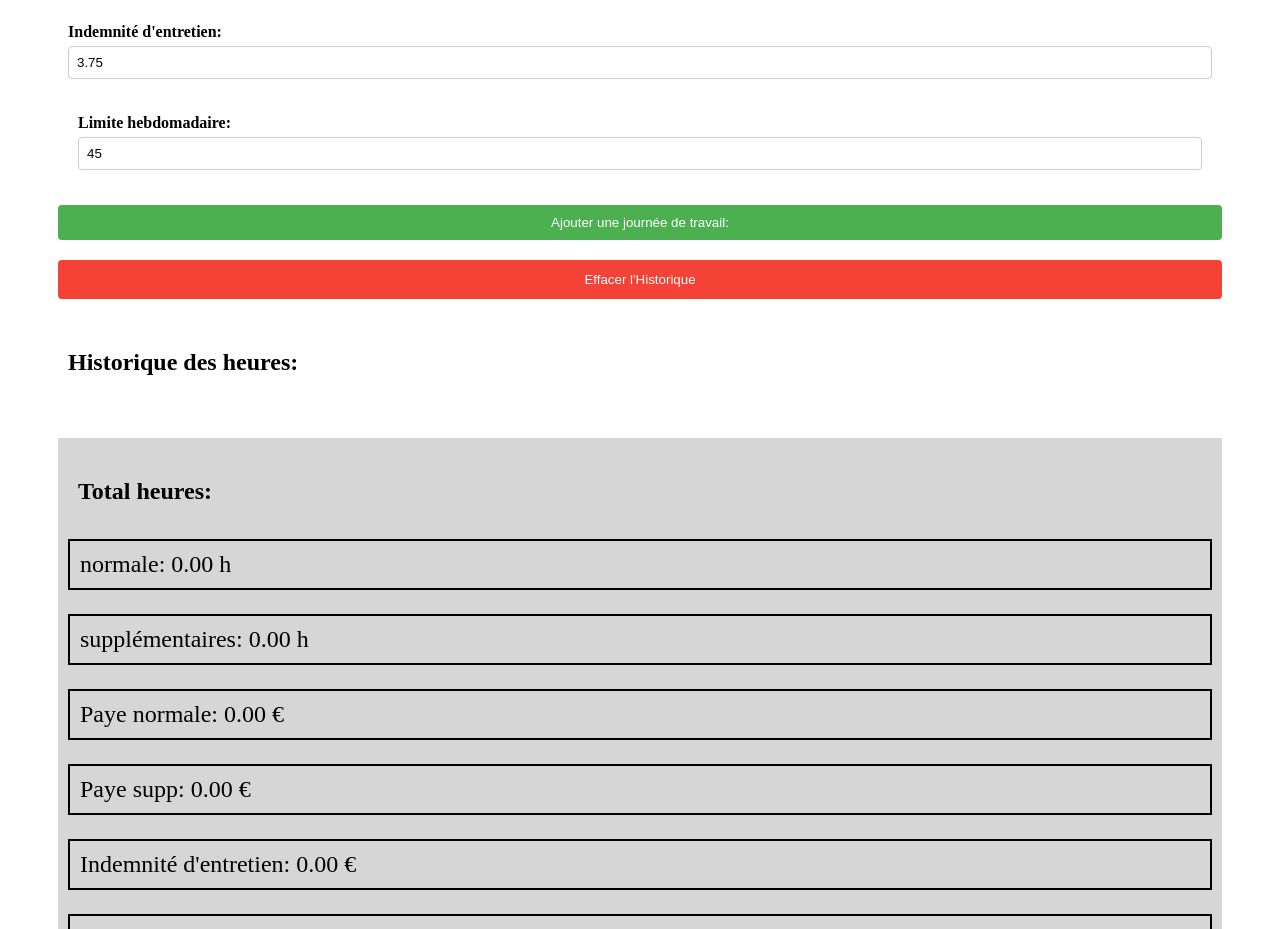
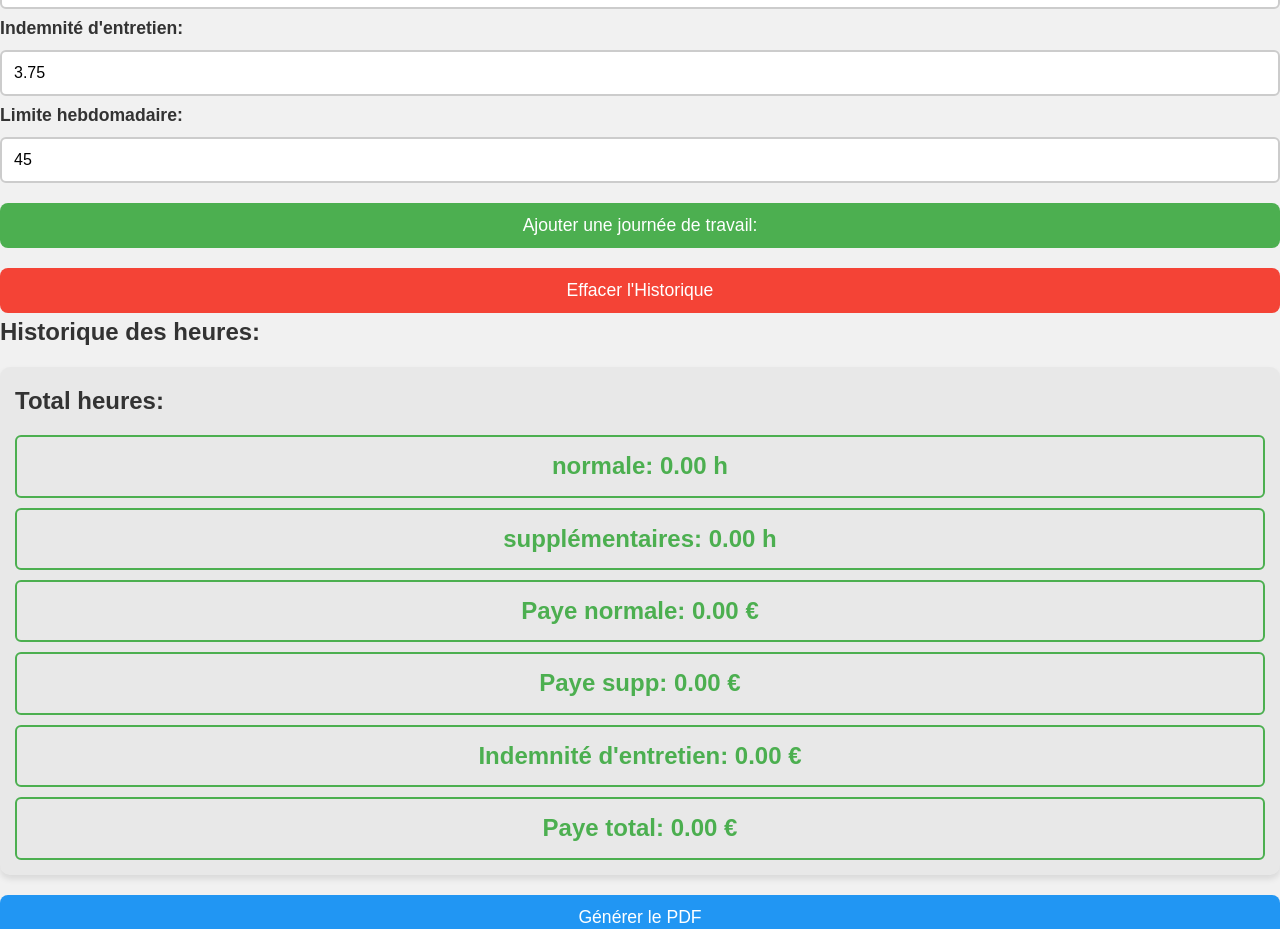
Before and after one commit to mauvaisEsprit/assistante-calculatrice, a React (Vite) app: page / in a window 1280 px wide. Shown: the part 480-1409 px from the top of the page. Built offline with nearby package versions, Linux system fonts and the light colour scheme.

Commit message:
Исправил еще

```diff
--- a/src/App.css
+++ b/src/App.css
@@ -1,64 +1,92 @@
 /* Общие стили */
 * {
+  margin: 0;
+  padding: 0;
   box-sizing: border-box;
-  padding: 10px;
+}
 
+body {
+  font-family: 'Poppins', sans-serif;
+  background-color: #f1f1f1;
+  color: #333;
+  line-height: 1.6;
 }
 
 .app-container {
-  font-family: 'Arial', sans-serif;
-  padding: 20px;
-  max-width: 800px; /* Устанавливаем максимальную ширину 800px */
-  margin: 0 auto; /* Центрируем контейнер по горизонтали */
-  background-color: #f9f9f9; /* Цвет фона для контейнера */
-  border-radius: 8px; /* Округление углов */
+  font-family: 'Poppins', sans-serif;
+  padding: 30px;
+  max-width: 800px;
+  margin: 40px auto;
+  background-color: #ffffff;
+  border-radius: 12px;
+  box-shadow: 0 8px 15px rgba(0, 0, 0, 0.1);
+  border-top: 4px solid #4CAF50;
 }
 
 h1 {
   text-align: center;
-  margin-bottom: 20px;
-  background-color: rgba(0, 0, 0, 0.10);
-  border-radius: 20px;
+  font-size: 2.5rem;
+  margin-bottom: 30px;
+  background-color: #4CAF50;
+  color: white;
+  padding: 20px;
+  border-radius: 8px;
+  box-shadow: 0 4px 6px rgba(0, 0, 0, 0.1);
 }
 
 h2, h3 {
-  margin-bottom: 10px;
+  font-weight: 600;
+  margin-bottom: 15px;
+  color: #333;
 }
 
 .result, .weeks-list, .work-list {
-  margin-top: 20px;
+  margin-top: 30px;
 }
 
 .input-container {
-  margin-bottom: 10px;
+  margin-bottom: 15px;
 }
 
 label {
   font-weight: bold;
+  font-size: 1.1rem;
+  color: #333;
+  margin-bottom: 5px;
   display: block;
-  margin-bottom: 5px;
 }
 
 input[type="date"],
 input[type="time"],
 input[type="number"] {
   width: 100%;
-  padding: 8px;
-  margin-top: 5px;
-  border: 1px solid #ccc;
-  border-radius: 4px;
+  padding: 12px;
+  margin-top: 8px;
+  border: 2px solid #ccc;
+  border-radius: 6px;
+  font-size: 1rem;
+  transition: all 0.3s ease-in-out;
+}
+
+input[type="date"]:focus,
+input[type="time"]:focus,
+input[type="number"]:focus {
+  border-color: #4CAF50;
+  box-shadow: 0 0 8px rgba(76, 175, 80, 0.2);
 }
 
 button {
-  padding: 10px 15px;
-  margin-top: 10px;
+  padding: 12px 20px;
+  margin-top: 15px;
   background-color: #4CAF50;
   color: white;
   border: none;
-  border-radius: 4px;
+  border-radius: 8px;
   cursor: pointer;
-  width: 100%; /* Сделаем кнопку на всю ширину */
-  box-sizing: border-box; /* Чтобы кнопка не выходила за пределы контейнера */
+  font-size: 1.1rem;
+  transition: background-color 0.3s ease;
+  width: 100%;
+  box-sizing: border-box;
 }
 
 button:hover {
@@ -74,93 +102,17 @@ button:hover {
   margin-left: 10px;
 }
 
-.delete-button {
+.clear-history-button {
   background-color: #f44336;
+  padding: 12px 18px;
+  width: 100%;
+  border-radius: 8px;
+  margin-top: 20px;
   color: white;
-  padding: 5px 10px;
-  border-radius: 4px;
   cursor: pointer;
-}
-
-.delete-button:hover {
-  background-color: #e53935;
-}
-
-.normal-hours, .overtime-hours {
-  font-weight: bold;
-}
-
-.overtime {
-  color: red;
-}
-
-/* Стили для списка */
-.work-item {
-  background-color: #f9f9f9;
-  padding: 10px;
-  margin-bottom: 10px;
-  border-radius: 4px;
-}
-
-.work-item div {
-  margin-top: 5px;
-}
-
-.work-item button {
-  margin-top: 10px;
-  background-color: #f44336;
-  color: white;
-  border-radius: 4px;
-}
-
-.weeks-list ul, .work-list ul {
-  list-style-type: none;
-  padding-left: 0;
-}
-
-.weeks-list li, .work-item {
-  background-color: #f1f1f1;
-  padding: 10px;
-  margin-bottom: 10px;
-  border-radius: 4px;
-}
-
-.overtime-hours {
-  color: red;
-  font-weight: bold;
-}
-
-/* Стили для итогов */
-.result {
-  border-top: 2px solid #ccc;
-  padding-top: 20px;
-  margin-top: 20px;
-}
-
-.result h2 {
-
-  margin: 5px 0;
-}
-
-.result h3 {
-  font-weight: bold;
-}
-
-.result strong {
-  font-size: 1.2em;
-}
-
-/* Стили для кнопки удаления всей истории */
-.clear-history-button {
-  padding: 12px 18px;
-  margin-top: 20px;
-  background-color: #f44336;
-  color: white;
-  border: none;
-  border-radius: 4px;
-  cursor: pointer;
-  width: 100%;
   box-sizing: border-box;
+  font-size: 1.1rem;
+  transition: background-color 0.3s ease;
 }
 
 .clear-history-button:hover {
@@ -171,11 +123,138 @@ button:hover {
   background-color: #d32f2f;
 }
 
+.delete-button {
+  background-color: #f44336;
+  color: white;
+  padding: 8px 15px;
+  border-radius: 6px;
+  cursor: pointer;
+  transition: background-color 0.3s ease;
+}
 
+.delete-button:hover {
+  background-color: #e53935;
+}
+
+.normal-hours, .overtime-hours {
+  font-weight: 600;
+  font-size: 1.1rem;
+}
+
+.overtime {
+  color: #ff5722;
+}
+
+.work-item {
+  background-color: #f9f9f9;
+  padding: 15px;
+  margin-bottom: 15px;
+  border-radius: 8px;
+  box-shadow: 0 4px 6px rgba(0, 0, 0, 0.05);
+  transition: all 0.3s ease-in-out;
+}
+
+.work-item:hover {
+  background-color: #f1f1f1;
+  box-shadow: 0 6px 12px rgba(0, 0, 0, 0.1);
+}
+
+.work-item div {
+  margin-top: 10px;
+}
+
+.work-item button {
+  background-color: #f44336;
+  color: white;
+  border-radius: 6px;
+  padding: 8px 12px;
+  border: none;
+  cursor: pointer;
+  transition: background-color 0.3s ease;
+}
+
+.work-item button:hover {
+  background-color: #e53935;
+}
+
+.weeks-list ul, .work-list ul {
+  list-style-type: none;
+  padding-left: 0;
+}
+
+.weeks-list li, .work-item {
+  background-color: #ffffff;
+  padding: 15px;
+  margin-bottom: 15px;
+  border-radius: 8px;
+  box-shadow: 0 4px 6px rgba(0, 0, 0, 0.05);
+}
+
+.overtime-hours {
+  color: #ff5722;
+  font-weight: bold;
+}
+
+/* Стили для итогов */
+.result {
+  border-top: 2px solid #ddd;
+  padding-top: 30px;
+  margin-top: 40px;
+  background-color: #f9f9f9;
+  border-radius: 12px;
+  box-shadow: 0 4px 6px rgba(0, 0, 0, 0.05);
+}
+
+.result h2 {
+  margin: 10px 0;
+}
+
+.result h3 {
+  font-weight: 600;
+}
+
+.result strong {
+  font-size: 1.3rem;
+}
+
+/* Стили для итогов */
 .totals {
-  background-color: rgba(0, 0, 0, 0.16);
+  background-color: rgba(0, 0, 0, 0.04);
+  padding: 15px;
+  border-radius: 10px;
+  box-shadow: 0 4px 6px rgba(0, 0, 0, 0.1);
 }
+
 .totals p {
-  font-size: 24px;
-  border: 2px solid black;
+  font-size: 1.5rem;
+  font-weight: 600;
+  color: #4CAF50;
+  border: 2px solid #4CAF50;
+  padding: 10px;
+  border-radius: 6px;
+  margin-top: 10px;
+  text-align: center;
 }
+
+/* Стили для кнопки PDF */
+.pdf-button {
+  background-color: #2196F3;
+  padding: 12px 18px;
+  margin-top: 20px;
+  width: 100%;
+  border-radius: 8px;
+  font-size: 1.1rem;
+  color: white;
+  border: none;
+  cursor: pointer;
+  box-sizing: border-box;
+  transition: background-color 0.3s ease;
+}
+
+.pdf-button:hover {
+  background-color: #1976D2;
+}
+
+.pdf-button:active {
+  background-color: #1565C0;
+}
--- a/src/App.jsx
+++ b/src/App.jsx
@@ -221,7 +221,7 @@ doc.save("rapport_heures_travail.pdf");
 
   return (
     <div className="App">
-      <h1>Suivi des heures de travail</h1>
+      <h1>Nounoulatrice</h1>
       <div className="form">
       <label>Date:</label>
        <input
@@ -308,7 +308,9 @@ doc.save("rapport_heures_travail.pdf");
   ).toFixed(2)} €</p>
 </div>
 
-        <button onClick={generatePDF}>
+        <button
+        className='pdf-button'
+        onClick={generatePDF}>
           Générer le PDF
         </button>
       </div>
```
Also changed, not shown: 5 other files (tests, documents, lock files or other folders).
